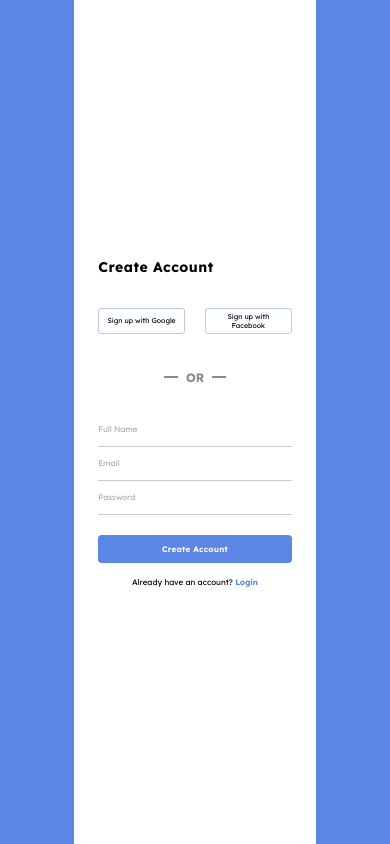
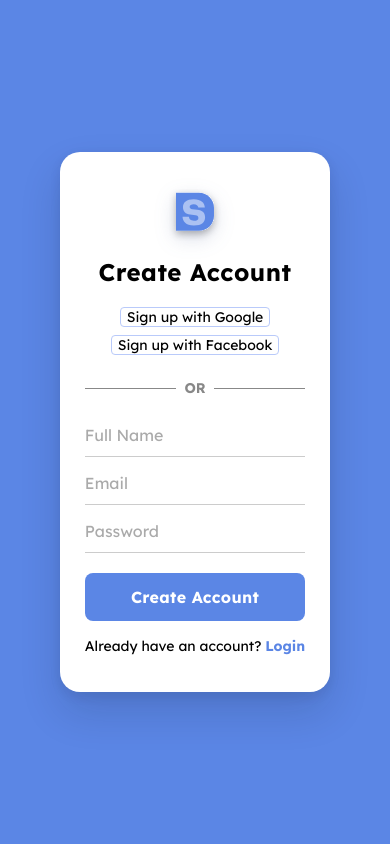
Before and after one commit to yanaaastv/APPDEV1, a React (Vite) app in the folder F_L04_ReactJsStylingFigmaConversion/: page / in a window 390 px wide. Built offline with nearby package versions, Linux system fonts and the light colour scheme.

Commit message:
Implement responsive layouts for Login and Sign Up screens

```diff
--- a/F_L04_ReactJsStylingFigmaConversion/src/App.jsx
+++ b/F_L04_ReactJsStylingFigmaConversion/src/App.jsx
@@ -1,8 +1,15 @@
-
+import { useState } from 'react';
+import Login from './components/Login/Login';
 import Signup from './components/Signup/Signup';
 
 function App() {
-  return <Signup />;
+  const [showLogin, setShowLogin] = useState(false);
+
+  return showLogin ? (
+    <Login onSwitch={() => setShowLogin(false)} />
+  ) : (
+    <Signup onSwitch={() => setShowLogin(true)} />
+  );
 }
 
 export default App;
--- a/F_L04_ReactJsStylingFigmaConversion/src/components/Login/Login.jsx
+++ b/F_L04_ReactJsStylingFigmaConversion/src/components/Login/Login.jsx
@@ -1,8 +1,7 @@
-
 import styles from "./Login.module.css";
 import logo from "../../assets/logo.svg";
 
-export default function Login() {
+export default function Login({ onSwitch }) {
     return (
         <div className={styles.login}>
             {/* Left panel */}
@@ -29,15 +28,36 @@
             {/* Right panel */}
             <section className={styles.right}>
                 <div className={styles.form}>
+                    <img
+                        className={styles.mobileLogo}
+                        src={logo}
+                        alt="Design Spacee logo"
+                    />
+
                     <h2>Sign-in</h2>
 
-                    <input type="email" placeholder="Email" />
-                    <input type="password" placeholder="Password" />
+                    <input
+                        type="email"
+                        placeholder="Email"
+                        aria-label="Email"
+                        autoComplete="email"
+                        required
+                    />
+                    <input
+                        type="password"
+                        placeholder="Password"
+                        aria-label="Password"
+                        autoComplete="current-password"
+                        required
+                    />
 
-                    <button>Login</button>
+                    <button type="button">Login</button>
 
                     <p className={styles.signup}>
-                        Don't have an account? <a href="#">Signup Here</a>
+                        Don't have an account?{" "}
+                        <a href="#" onClick={(e) => { e.preventDefault(); onSwitch?.(); }}>
+                            Signup Here
+                        </a>
                     </p>
                 </div>
             </section>
--- a/F_L04_ReactJsStylingFigmaConversion/src/components/Login/Login.module.css
+++ b/F_L04_ReactJsStylingFigmaConversion/src/components/Login/Login.module.css
@@ -1,4 +1,3 @@
-
 .login {
     display: flex;
     width: 86vw;
@@ -59,6 +58,10 @@
     max-width: 90%;
 }
 
+.mobileLogo {
+    display: none;
+}
+
 .form h2 {
     font-size: 28px;
     font-weight: 700;
@@ -114,3 +117,128 @@
     font-weight: 700;
     text-decoration: none;
 }
+
+/* Tablet screens */
+@media (min-width: 601px) and (max-width: 1024px) {
+    .login {
+        width: 92vw;
+        height: auto;
+        min-height: 560px;
+        max-height: 90vh;
+    }
+
+    .left {
+        width: 38%;
+        padding: var(--spacing-xl) var(--spacing-md);
+        justify-content: space-between;
+    }
+
+    .tagline {
+        font-size: var(--font-size-lg);
+    }
+
+    .logo {
+        max-height: 180px;
+        width: auto;
+        max-width: 80%;
+    }
+
+    .link {
+        font-size: var(--font-size-sm);
+    }
+
+    .right {
+        padding: var(--spacing-xl);
+        border-radius: 40px 0 0 40px;
+    }
+
+    .form {
+        max-width: 360px;
+        width: 100%;
+    }
+
+    .form h2 {
+        font-size: 24px;
+        margin-bottom: var(--spacing-xl);
+    }
+
+    .form input {
+        padding: 12px 0 10px;
+        margin-bottom: var(--spacing-md);
+    }
+
+    .form button {
+        height: 50px;
+    }
+}
+
+/* Mobile screens: Floating Card with top logo, centered form, soft shadow & border */
+@media (max-width: 600px) {
+    .login {
+        width: 100%;
+        min-height: 100vh;
+        height: auto;
+        background: transparent;
+        display: flex;
+        align-items: center;
+        justify-content: center;
+        padding: 24px 16px;
+        overflow: visible;
+    }
+
+    .left {
+        display: none;
+    }
+
+    .right {
+        flex: none;
+        width: 100%;
+        max-width: 420px;
+        min-height: auto;
+        background: var(--color-white);
+        border-radius: 20px;
+        border: 1px solid rgba(255, 255, 255, 0.4);
+        box-shadow: 0 20px 40px rgba(15, 23, 42, 0.15), 0 4px 12px rgba(15, 23, 42, 0.08);
+        padding: 36px 24px;
+    }
+
+    .mobileLogo {
+        display: block;
+        height: 52px;
+        width: auto;
+        margin: 0 auto 16px auto;
+        object-fit: contain;
+        filter: drop-shadow(0 6px 10px rgba(60, 80, 140, 0.2));
+    }
+
+    .form {
+        width: 100%;
+        max-width: 100%;
+        margin: 0 auto;
+        text-align: center;
+    }
+
+    .form h2 {
+        font-size: 24px;
+        margin-bottom: 24px;
+        text-align: center;
+    }
+
+    .form input {
+        padding: 12px 0 10px;
+        margin-bottom: var(--spacing-lg);
+        font-size: var(--font-size-base);
+    }
+
+    .form button {
+        height: 48px;
+        font-size: var(--font-size-base);
+        margin-top: var(--spacing-md);
+    }
+
+    .signup {
+        margin-top: var(--spacing-lg);
+        font-size: var(--font-size-sm);
+        text-align: center;
+    }
+}
--- a/F_L04_ReactJsStylingFigmaConversion/src/components/Signup/Signup.jsx
+++ b/F_L04_ReactJsStylingFigmaConversion/src/components/Signup/Signup.jsx
@@ -33,6 +33,12 @@
                     className={styles.form}
                     onSubmit={(event) => event.preventDefault()}
                 >
+                    <img
+                        src={logo}
+                        alt="Design Spacee Logo"
+                        className={styles.mobileLogo}
+                    />
+
                     <h2>Create Account</h2>
 
                     {/* Social sign-up buttons */}
@@ -95,7 +101,9 @@
 
                     <p className={styles.loginLink}>
                         Already have an account?{" "}
-                        <a href="#" onClick={(e) => { e.preventDefault(); onSwitch?.(); }}>Login</a>
+                        <a href="#" onClick={(e) => { e.preventDefault(); onSwitch?.(); }}>
+                            Login
+                        </a>
                     </p>
                 </form>
             </section>
--- a/F_L04_ReactJsStylingFigmaConversion/src/components/Signup/Signup.module.css
+++ b/F_L04_ReactJsStylingFigmaConversion/src/components/Signup/Signup.module.css
@@ -1,4 +1,3 @@
-
 /* Main signup container */
 .signupPage {
     display: flex;
@@ -69,6 +68,10 @@
     width: 100%;
     max-width: 360px;
     margin: 0 auto;
+}
+
+.mobileLogo {
+    display: none;
 }
 
 .form h2 {
@@ -200,32 +203,13 @@
     text-decoration: underline;
 }
 
-/* Responsive layout */
-@media (max-width: 600px) {
-    .signupPage {
-        width: 100%;
-        height: auto;
-        min-height: 100vh;
-    }
-
-    .left {
-        display: none;
-    }
-
-    .right {
-        min-height: 100vh;
-        padding: 32px 24px;
-        border-radius: 0;
-    }
-
-    .form {
-        max-width: 360px;
-    }
-}
-
-@media (min-width: 601px) and (max-width: 800px) {
+/* Tablet screens */
+@media (min-width: 601px) and (max-width: 1024px) {
     .signupPage {
         width: 92vw;
+        height: auto;
+        min-height: 560px;
+        max-height: 90vh;
     }
 
     .left {
@@ -241,3 +225,98 @@
         max-width: 320px;
     }
 }
+
+/* Mobile screens: Floating Card with top logo, centered form, soft shadow & border */
+@media (max-width: 600px) {
+    .signupPage {
+        width: 100%;
+        min-height: 100vh;
+        height: auto;
+        background: transparent;
+        display: flex;
+        align-items: center;
+        justify-content: center;
+        padding: 24px 16px;
+        overflow: visible;
+    }
+
+    .left {
+        display: none;
+    }
+
+    .right {
+        flex: none;
+        width: 100%;
+        max-width: 420px;
+        min-height: auto;
+        background: var(--color-white, #fff);
+        border-radius: 20px;
+        border: 1px solid rgba(255, 255, 255, 0.4);
+        box-shadow: 0 20px 40px rgba(15, 23, 42, 0.15), 0 4px 12px rgba(15, 23, 42, 0.08);
+        padding: 36px 24px;
+    }
+
+    .mobileLogo {
+        display: block;
+        height: 52px;
+        width: auto;
+        margin: 0 auto 16px auto;
+        object-fit: contain;
+        filter: drop-shadow(0 6px 10px rgba(60, 80, 140, 0.2));
+    }
+
+    .form {
+        width: 100%;
+        max-width: 100%;
+        margin: 0 auto;
+        text-align: center;
+    }
+
+    .form h2 {
+        font-size: 24px;
+        margin-bottom: 20px;
+        text-align: center;
+    }
+
+    .socialButtons {
+        flex-direction: column;
+        gap: var(--spacing-sm, 8px);
+        margin-bottom: var(--spacing-lg, 24px);
+    }
+
+    .socialButton {
+        height: 44px;
+        font-size: var(--font-size-sm, 14px);
+        border-radius: var(--radius-sm, 4px);
+    }
+
+    .divider {
+        font-size: var(--font-size-sm, 14px);
+        margin: var(--spacing-sm, 8px) 0 var(--spacing-md, 16px);
+    }
+
+    .divider span {
+        height: 1px;
+        flex: 1;
+    }
+
+    .form input {
+        height: 44px;
+        font-size: var(--font-size-base, 16px);
+        padding: 10px 0;
+        margin-bottom: var(--spacing-xs, 4px);
+    }
+
+    .submitButton {
+        height: 48px;
+        font-size: var(--font-size-base, 16px);
+        border-radius: var(--radius-md, 8px);
+        margin-top: var(--spacing-md, 16px);
+    }
+
+    .loginLink {
+        font-size: var(--font-size-sm, 14px);
+        margin-top: var(--spacing-md, 16px);
+        text-align: center;
+    }
+}
--- a/F_L04_ReactJsStylingFigmaConversion/src/index.css
+++ b/F_L04_ReactJsStylingFigmaConversion/src/index.css
@@ -16,3 +16,9 @@
   display: grid;
   place-items: center;
 }
+
+@media (max-width: 600px) {
+  body {
+    display: block;
+  }
+}
```
